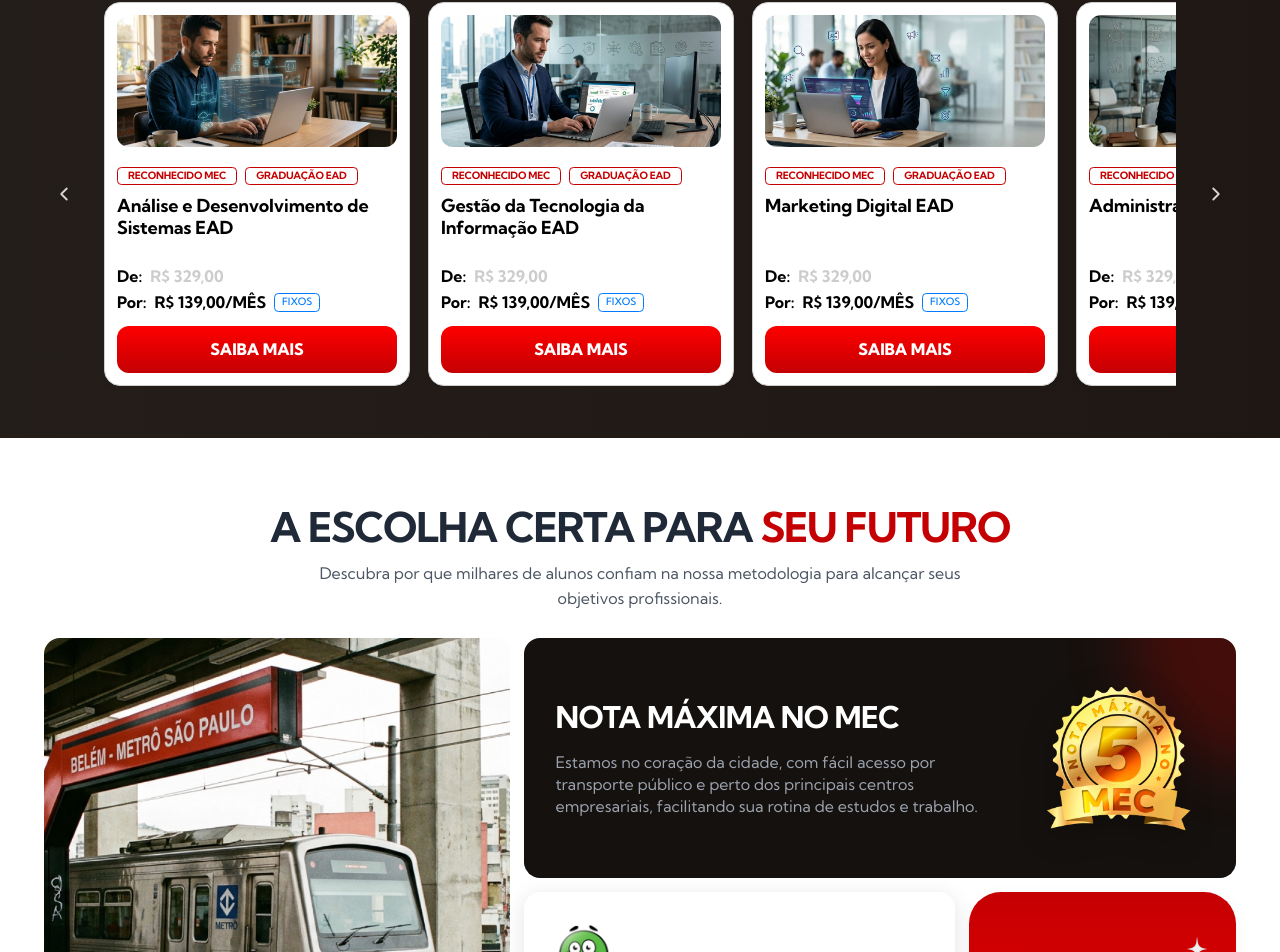
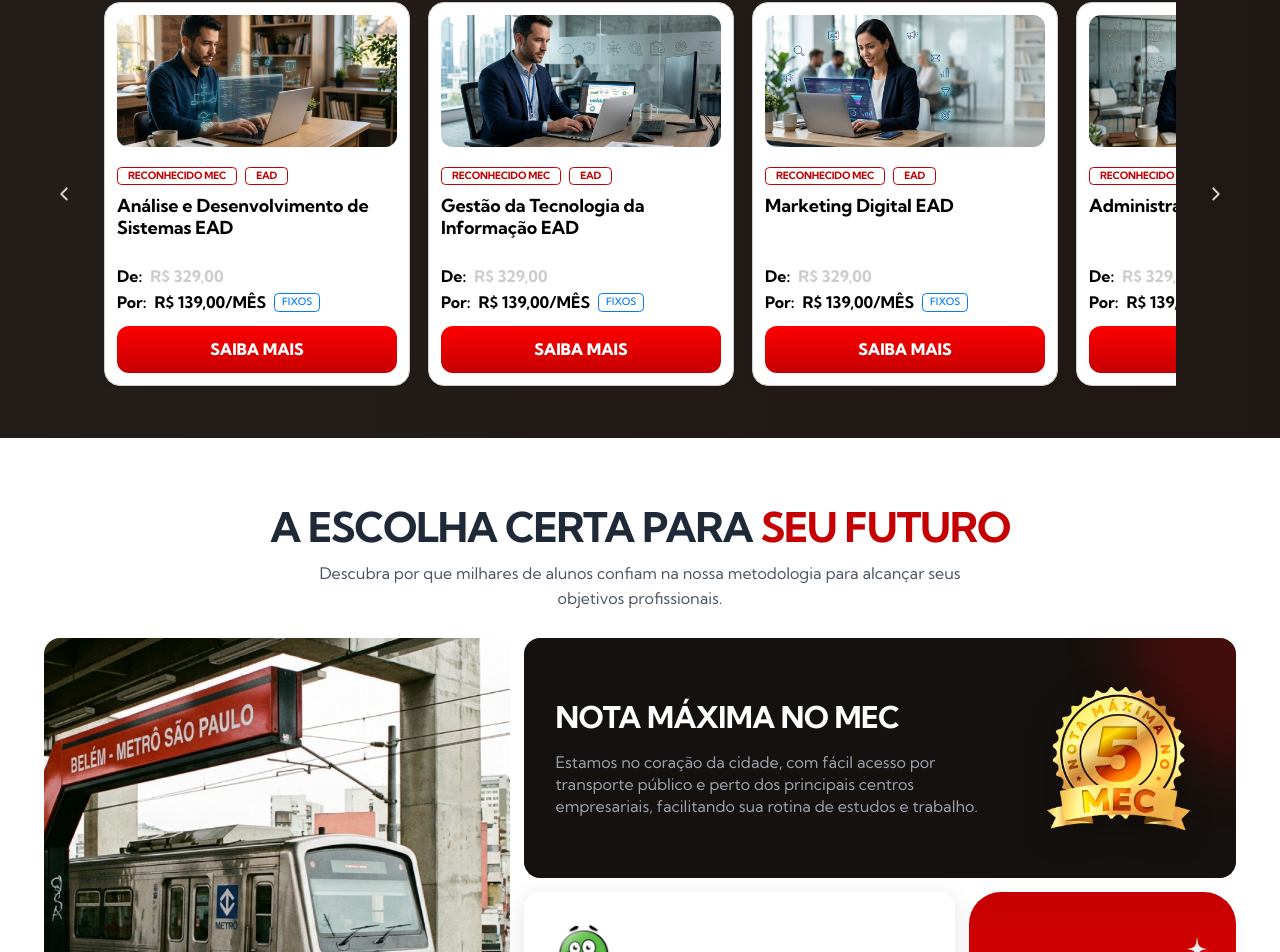
Before and after one commit to martinlofranodeoliveira/faculdadepaulista.com.br, a React (Vite) app: page / in a window 1280 px wide. Shown: the part 1929-2881 px from the top of the page. Built offline with nearby package versions, Linux system fonts and the light colour scheme; no server answers.

Commit message:
feat: simplifica labels das flags de graduacao

```diff
--- a/src/landing/components/AllGraduationsCarouselSection.tsx
+++ b/src/landing/components/AllGraduationsCarouselSection.tsx
@@ -16,9 +16,9 @@ function normalizeComparableText(value: string): string {
 
 function inferGraduationMode(courseTitle: string): string {
   const normalized = normalizeComparableText(courseTitle)
-  if (normalized.includes('semipresencial')) return 'GRADUAÇÃO SEMIPRESENCIAL'
-  if (normalized.includes('presencial')) return 'GRADUAÇÃO PRESENCIAL'
-  return 'GRADUAÇÃO EAD'
+  if (normalized.includes('semipresencial')) return 'SEMIPRESENCIAL'
+  if (normalized.includes('presencial')) return 'PRESENCIAL'
+  return 'EAD'
 }
 
 export function AllGraduationsCarouselSection() {
```
